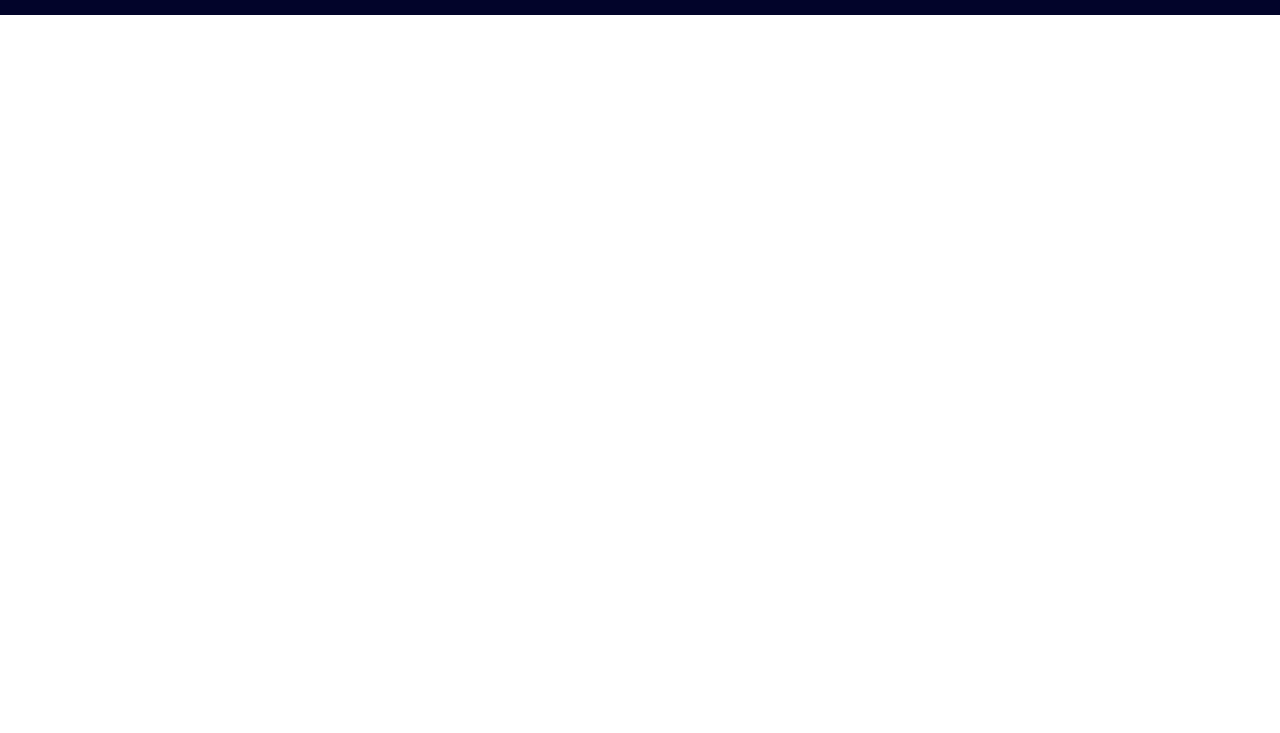
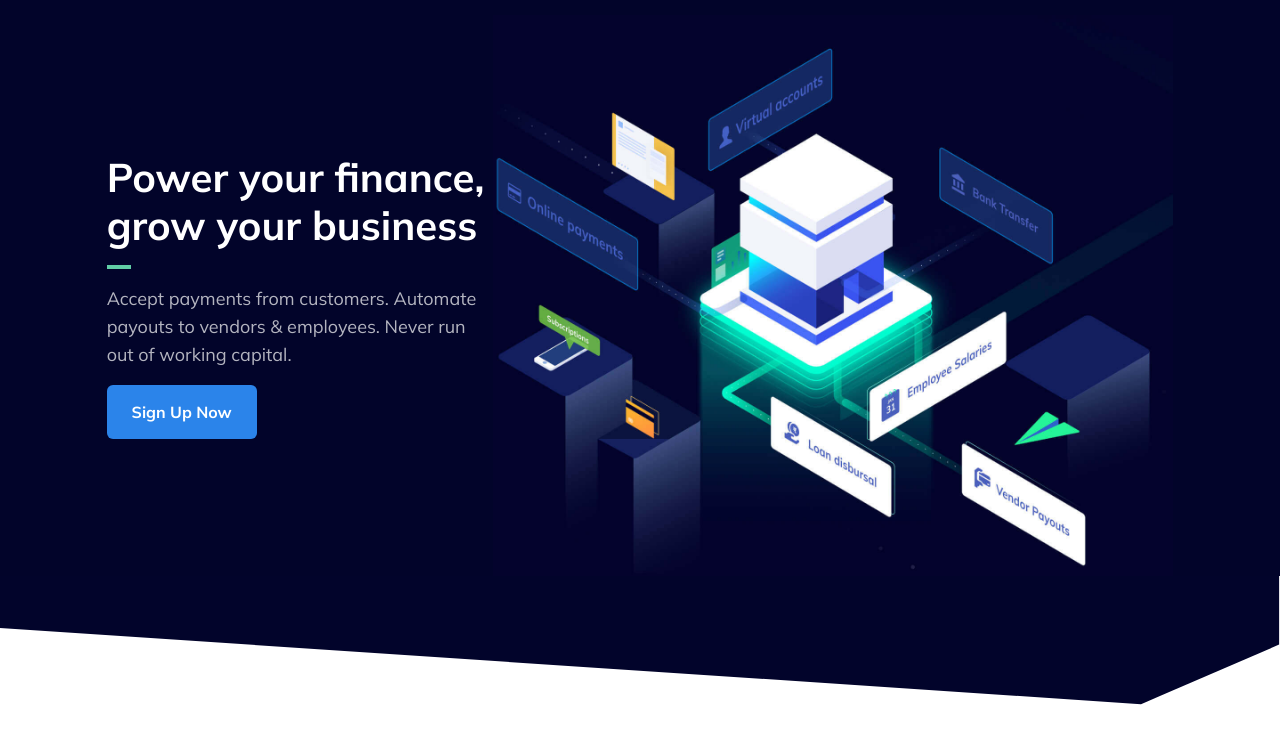
Before and after one commit to ArpitRathi1/RazerPay_Clone, a website built with Vite: page index.html in a window 1280 px wide. Shown: the part 67-800 px from the top of the page. Built offline with nearby package versions, Linux system fonts and the light colour scheme.

Commit message:
added hero section

```diff
--- a/index.html
+++ b/index.html
@@ -115,3 +115,36 @@
         </div>
       </div>
     </nav>
+    <!-- Hero section -->
+    <section class="relative bg-deepBlue">
+      <div
+        class="max-w-[1080px] w-10/12 flex flex-col lg:flex-row justify-between items-center mx-auto"
+      >
+        <!-- Left part -->
+        <div class="flex flex-col gap-4 max-w-[500px] w-[70%]">
+          <h1
+            class="font-mullish font-bold text-[40px] leading-[1.2] text-white"
+          >
+            Power your finance, grow your business
+          </h1>
+          <div class="w-6 h-1 bg-greenLight"></div>
+          <p class="text-white font-mullish text-[18px] leading-7 opacity-70">
+            Accept payments from customers. Automate payouts to vendors &
+            employees. Never run out of working capital.
+          </p>
+          <button
+            class="bg-lightBlue w-[150px] text-white font-mullish font-bold hover:bg-lightBlue500 transition-all duration-200 py-[15px] px-[10px] rounded-md"
+          >
+            Sign Up Now
+          </button>
+        </div>
+        <!-- Right part -->
+
+          <img class="max-w-[680px] w-full" src="./images/hero-illustration.jpg" />
+
+      </div>
+      <!-- Shape part -->
+      <div class="absolute left-0 right-0">
+        <img class="w-full" src="./images/hero-shape.svg" />
+      </div>
+    </section>
```
